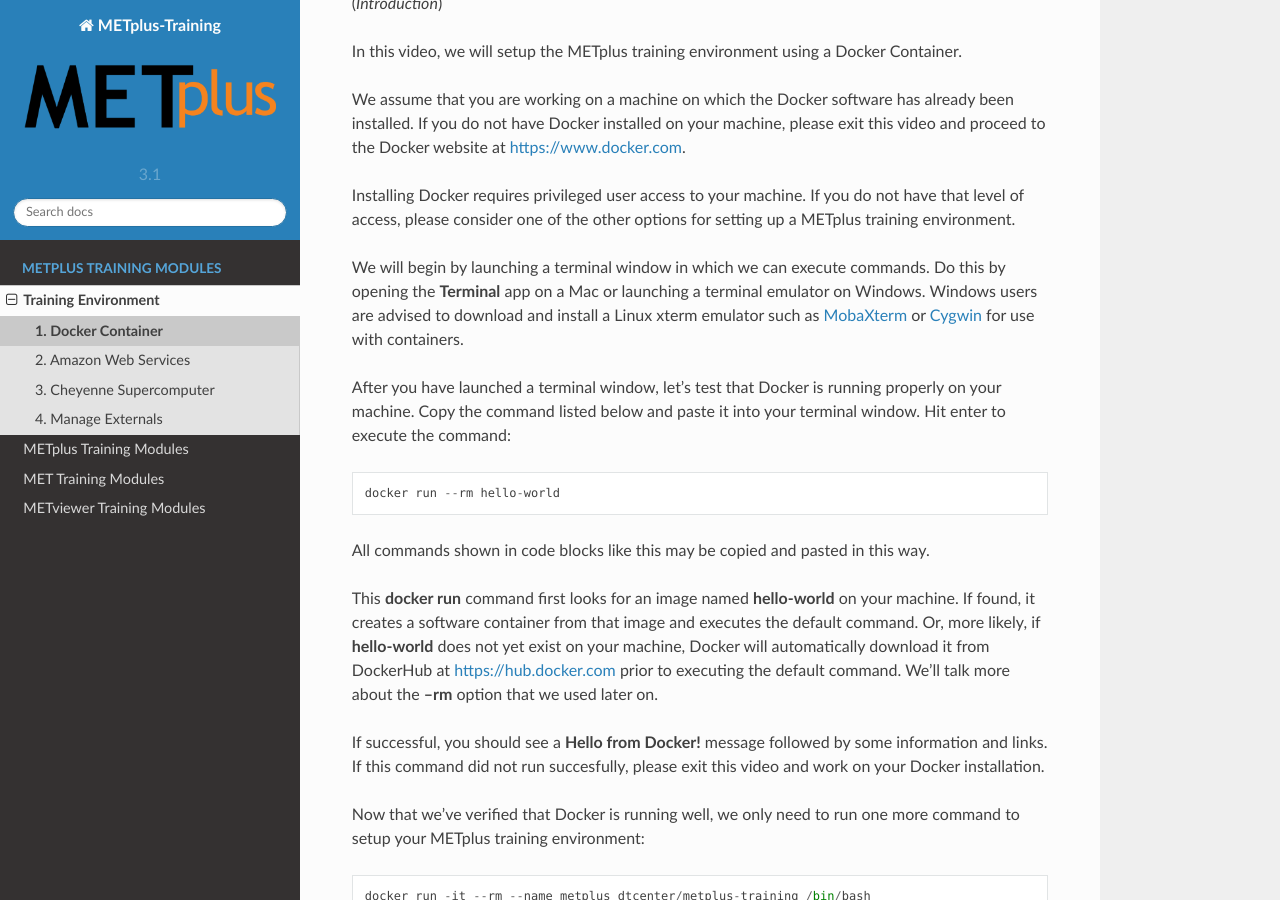
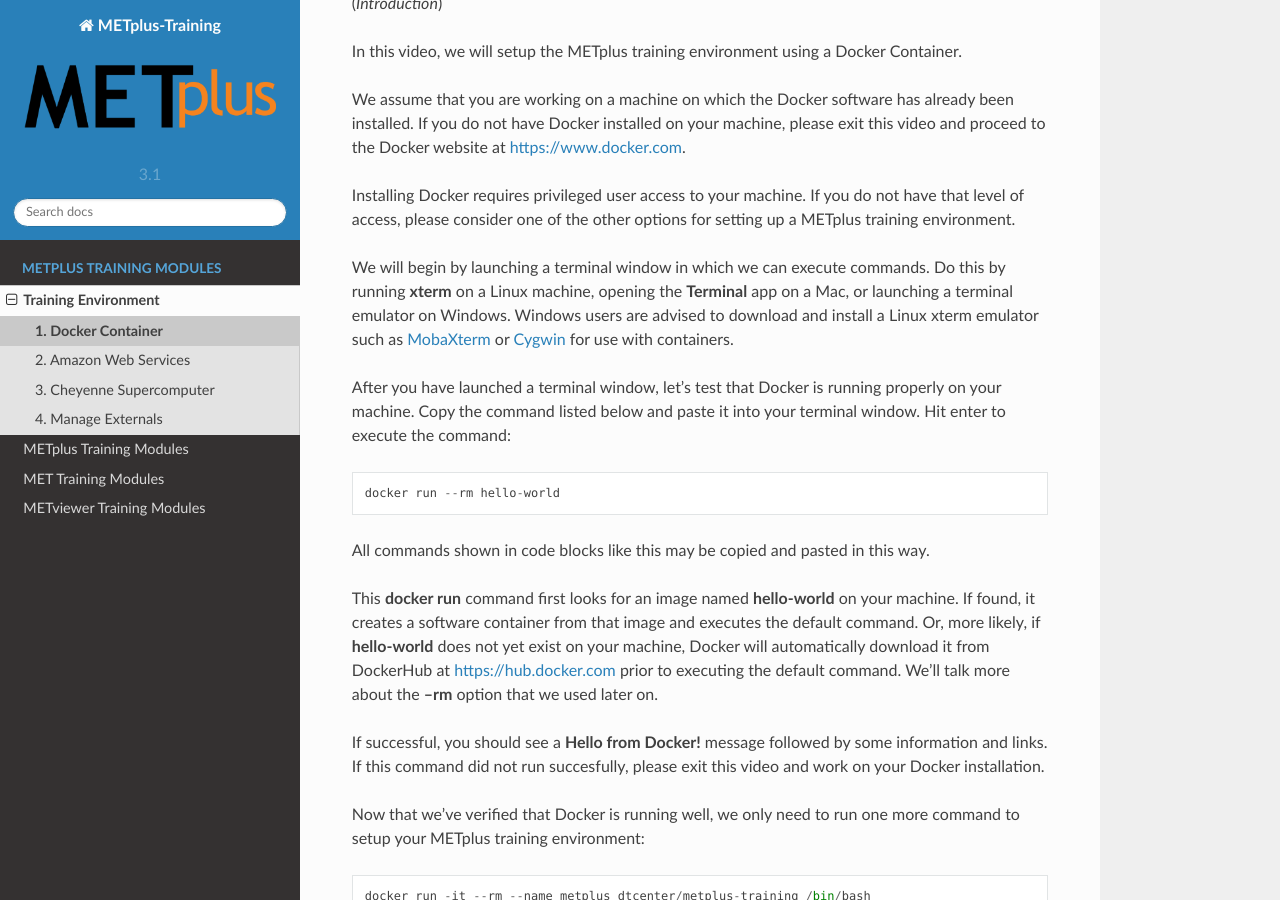
Before and after one commit to dtcenter/METplus-Training, a Sphinx documentation site: the page built from docs/modules/Environment/docker.rst, in a window 1280 px wide and 900 px high, scrolled down 536 px. Built offline with Sphinx 7.4.7 and the Read the Docs theme 2.0.0, drawn with Linux system fonts in a browser that asks for light colours.

Commit message:
List linux option.

```diff
--- a/docs/modules/Environment/docker.rst
+++ b/docs/modules/Environment/docker.rst
@@ -20,8 +20,8 @@ website at https://www.docker.com.
 Installing Docker requires privileged user access to your machine. If you do not have that level of access,
 please consider one of the other options for setting up a METplus training environment.
 
-We will begin by launching a terminal window in which we can execute commands. Do this by opening the
-**Terminal** app on a Mac or launching a terminal emulator on Windows. Windows users are advised to
+We will begin by launching a terminal window in which we can execute commands. Do this by running **xterm** on a Linux machine,
+opening the **Terminal** app on a Mac, or launching a terminal emulator on Windows. Windows users are advised to
 download and install a Linux xterm emulator such as `MobaXterm <https://mobaxterm.mobatek.net>`_
 or `Cygwin <http://cygwin.com>`_ for use with containers.
 
```
